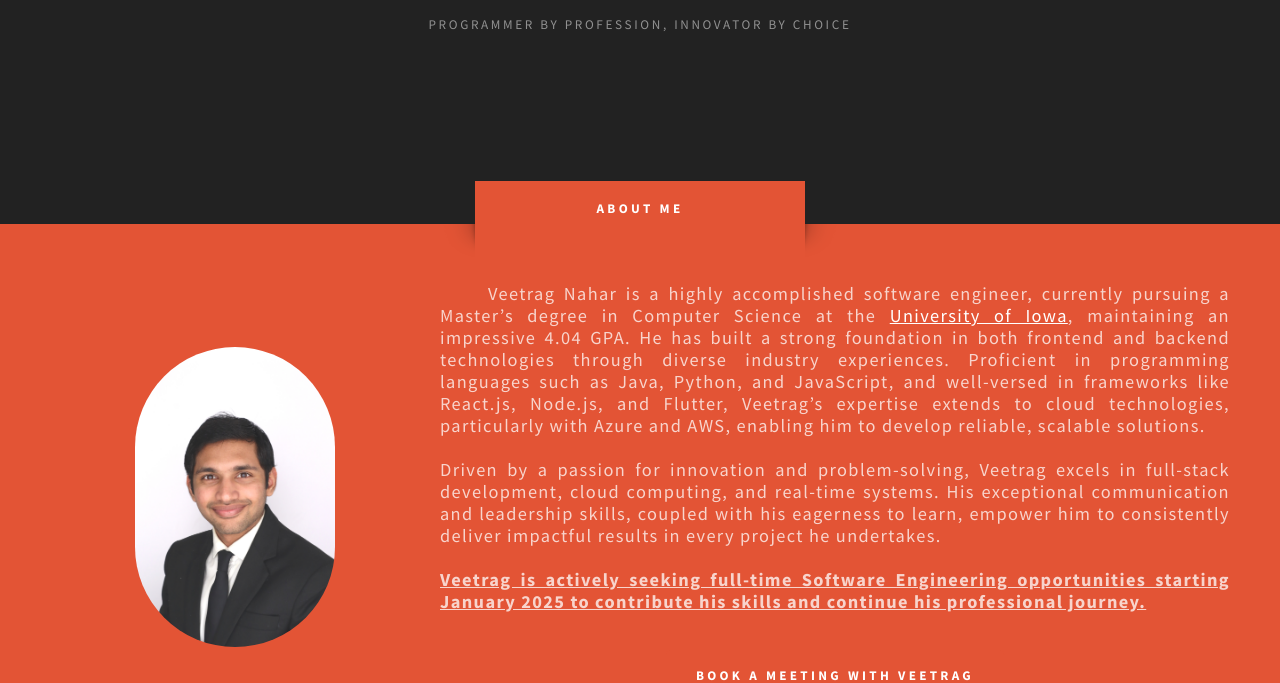
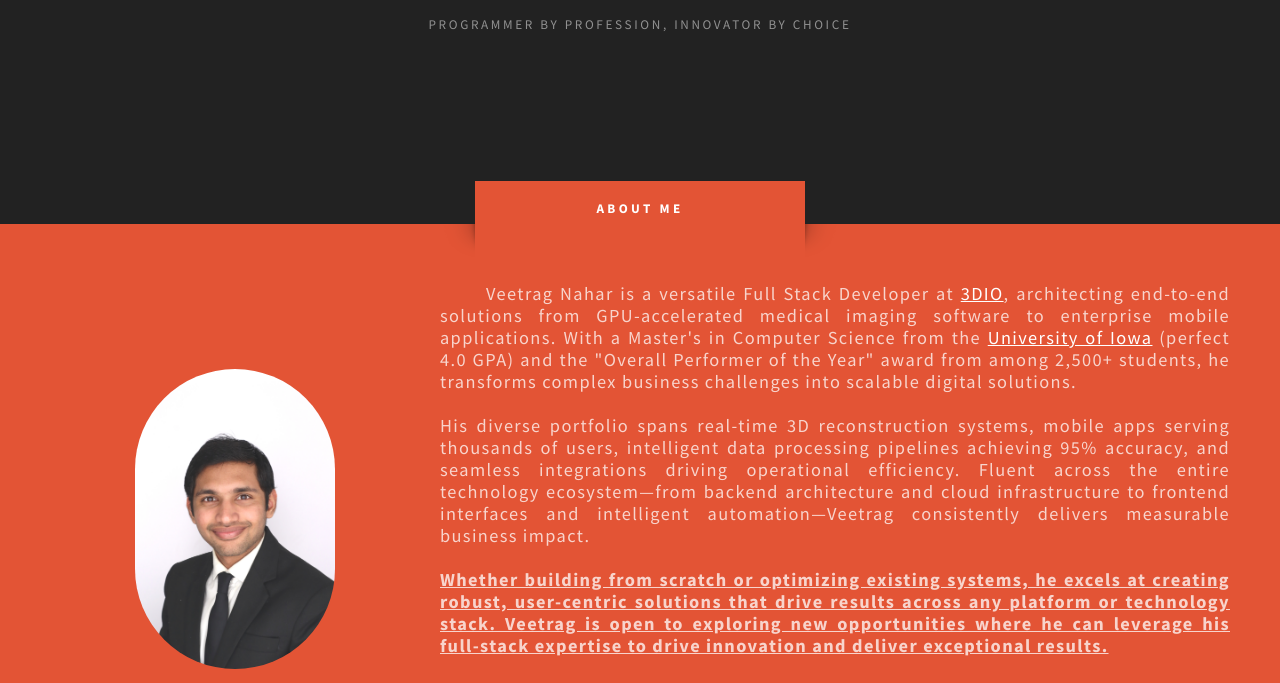
Before and after one commit to iamveetragnahar/veetragnahar.github.io, a website: page index.html in a window 1280 px wide. Shown: the part 289-972 px from the top of the page. Drawn offline with nearby package versions, Linux system fonts and the light colour scheme.

Commit message:
veetrag's bio

```diff
--- a/index.html
+++ b/index.html
@@ -58,20 +58,23 @@
             </div>
             <div class="col-8 col-12-medium" style="padding-left: 20px;">
     <p class="style1" style="text-align: justify;">
-                    &emsp; &emsp;Veetrag Nahar is a highly accomplished software engineer, currently pursuing a Master’s degree in Computer Science at the
-                    <a href="https://uiowa.edu/" target="_blank">University of Iowa</a>, maintaining an impressive 4.04 GPA. He has built a strong foundation in both frontend and backend technologies through diverse industry experiences.
-                    Proficient in programming languages such as Java, Python, and JavaScript, and well-versed in frameworks like React.js, Node.js, and Flutter,
-                    Veetrag’s expertise extends to cloud technologies, particularly with Azure and AWS, enabling him to develop reliable, scalable solutions.
+        &emsp; &emsp;Veetrag Nahar is a versatile Full Stack Developer at
+        <a href="https://3dteeth.com/" target="_blank">3DIO</a>, architecting end-to-end solutions from GPU-accelerated medical imaging software to enterprise mobile applications.
+        With a Master's in Computer Science from the
+        <a href="https://uiowa.edu/" target="_blank">University of Iowa</a> (perfect 4.0 GPA) and the "Overall Performer of the Year" award from among 2,500+ students,
+        he transforms complex business challenges into scalable digital solutions.
         <br><br>
-                    Driven by a passion for innovation and problem-solving, Veetrag excels in full-stack development, cloud computing, and real-time systems.
-                    His exceptional communication and leadership skills, coupled with his eagerness to learn, empower him to consistently deliver impactful results in every project he undertakes.
+        His diverse portfolio spans real-time 3D reconstruction systems, mobile apps serving thousands of users, intelligent data processing pipelines achieving 95% accuracy,
+        and seamless integrations driving operational efficiency. Fluent across the entire technology ecosystem—from backend architecture and cloud infrastructure to frontend interfaces
+        and intelligent automation—Veetrag consistently delivers measurable business impact.
         <br><br>
-                    <span style="font-weight: bold; text-decoration: underline;">Veetrag is actively seeking full-time Software Engineering opportunities starting January 2025 to contribute his skills and continue his professional journey.</span>
+        <span style="font-weight: bold; text-decoration: underline;">Whether building from scratch or optimizing existing systems, he excels at creating robust, user-centric solutions that drive results across any platform or technology stack. Veetrag is open to exploring new opportunities where he can leverage his full-stack expertise to drive innovation and deliver exceptional results.</span>
     </p>
     <p style="margin-top: 20px;">
-                    <a href="https://calendly.com/veetragnahr" target="_blank" class="button style1">Book a meeting with Veetrag</a>
+        <a href="https://calendly.com/veetragnahr/30min" target="_blank" class="button style1">Book a meeting with Veetrag</a>
     </p>
 </div>
+
         </div>
     </div>
 </section>
```
Lines whose indentation alone changed are shown as unchanged.
